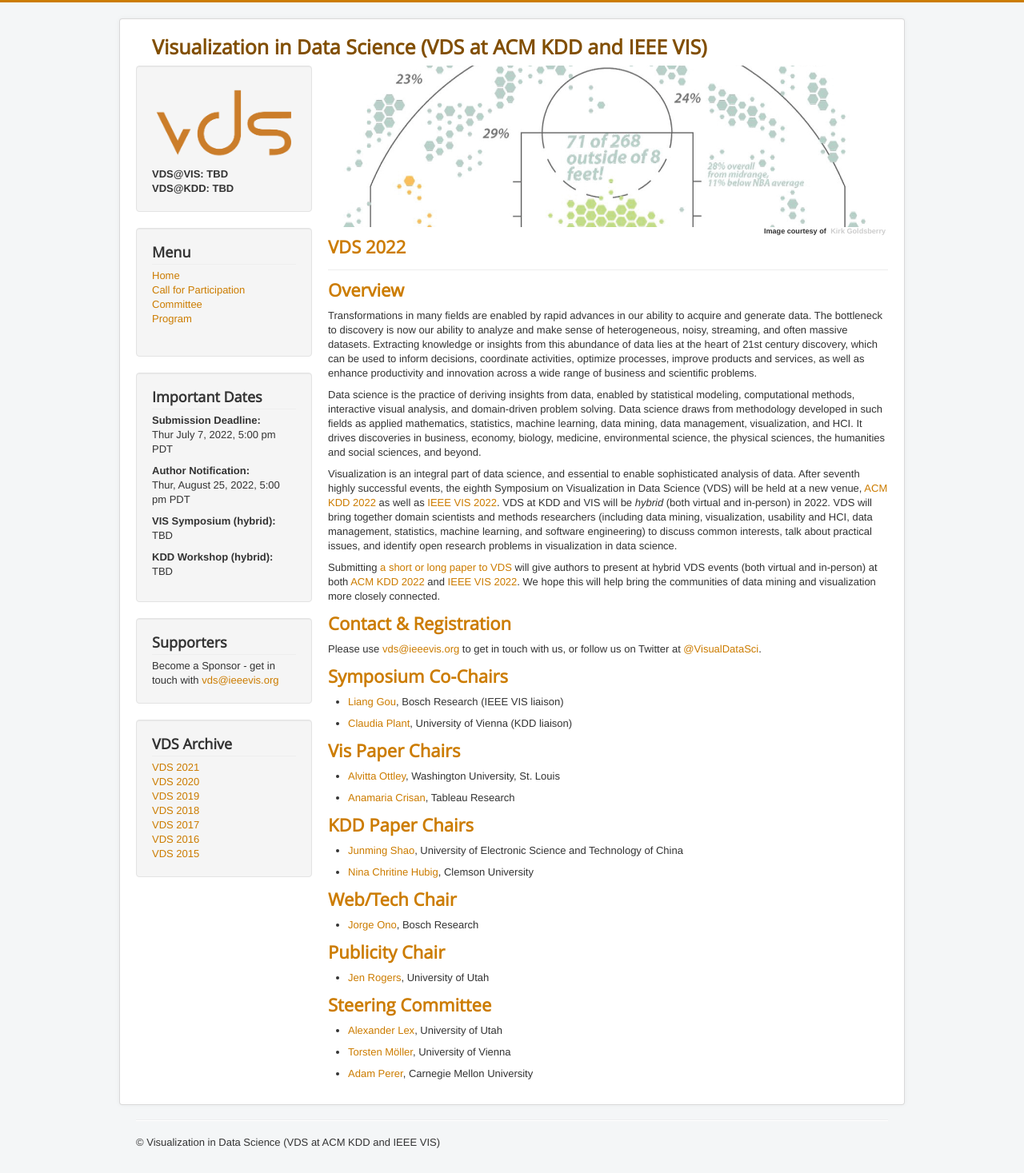
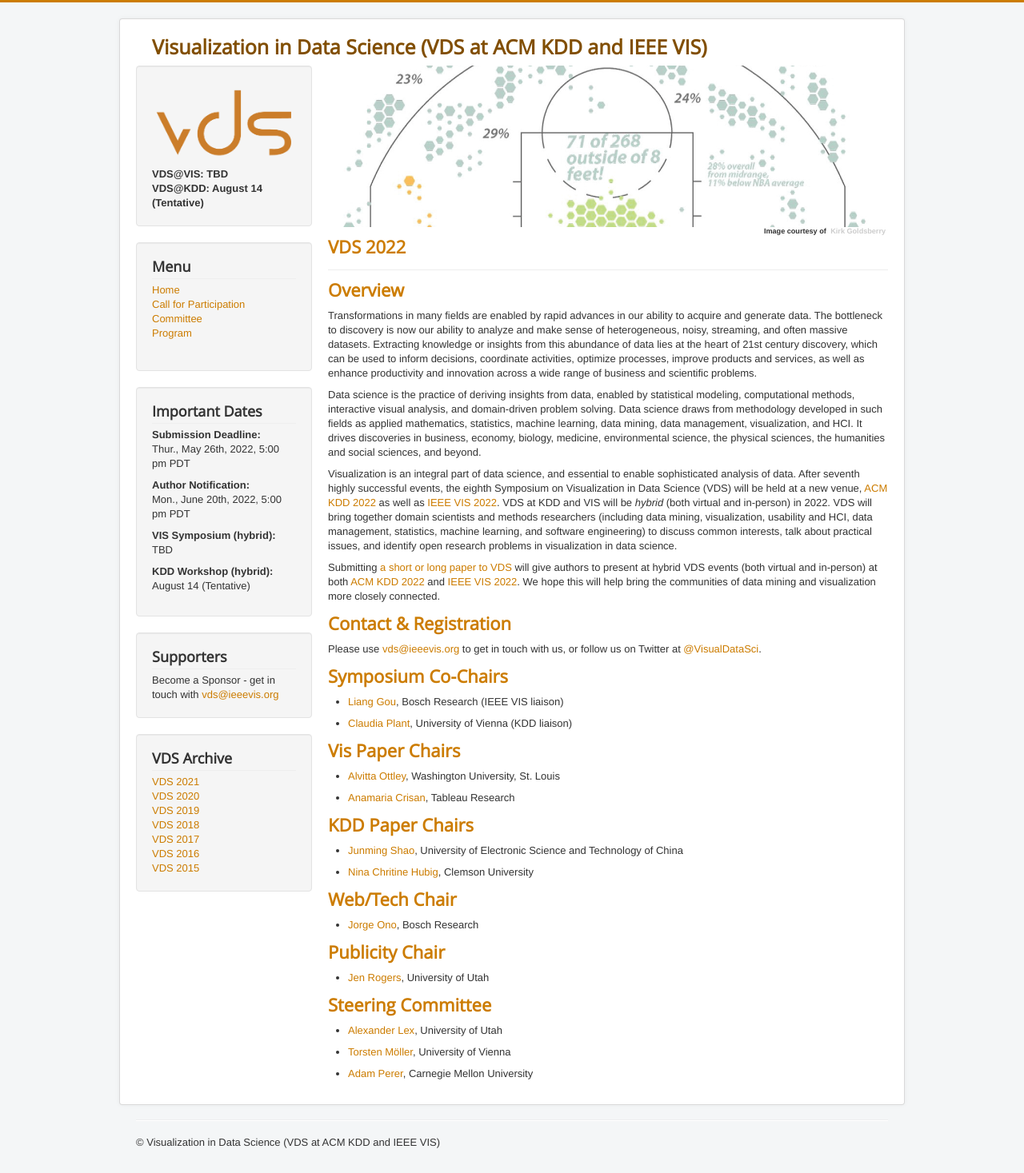
Before and after one commit to visualdatascience/2022, a Jekyll site: the page built from index.md, in a window 1280 px wide. Shown: the whole page at 80% size. Built offline with Jekyll 4.4.1, drawn with Linux system fonts in a browser that asks for light colours.

Commit message:
Update _config.yml

```diff
--- a/_config.yml
+++ b/_config.yml
@@ -7,9 +7,9 @@ url: "http://www.visualdatascience.org/"
 conferenceshort: "VDS 2022"
 conferencedate: "TBD"
 
-deadline_submission:  "Thur July 7, 2022, 5:00 pm PDT"
-deadline_notification: "Thur, August 25, 2022, 5:00 pm PDT"
-event_date: "TBD"
+deadline_submission:  "Thur., May 26th, 2022, 5:00 pm PDT"
+deadline_notification: "Mon., June 20th, 2022, 5:00 pm PDT"
+event_date: "August 14 (Tentative)"
 event2_date: "TBD"
 
 # Build settings
```
